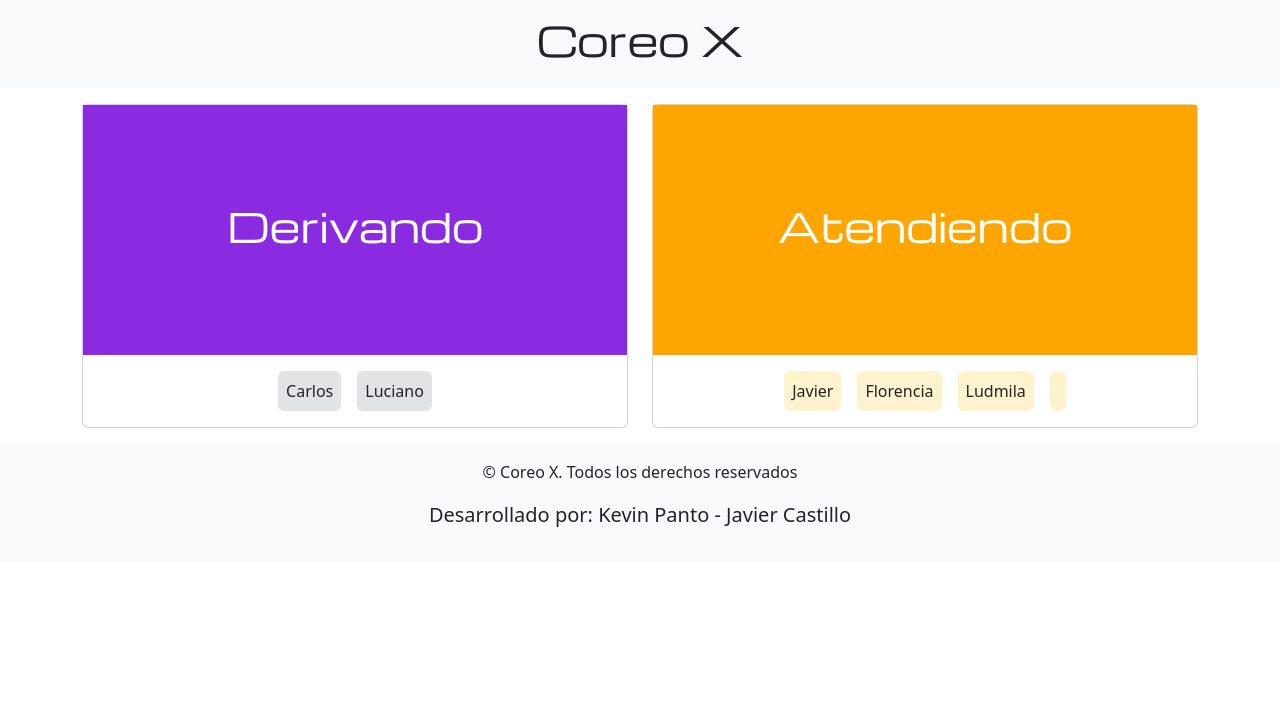
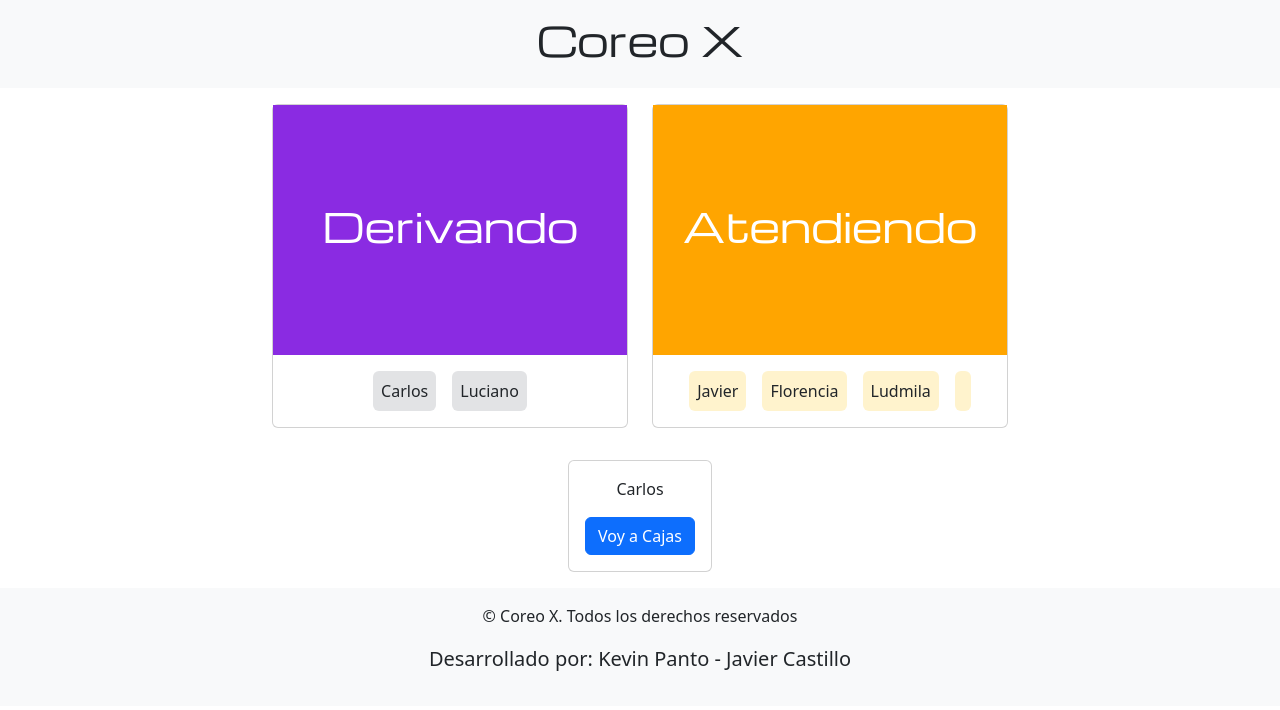
Before and after one commit to javicasstillo/Coreo-X, a React (Vite) app: page / in a window 1280 px wide. Shown: the top 710 px of the page. Built offline with nearby package versions, Linux system fonts and the light colour scheme; no server answers; the database is empty.

Commit message:
se termina

```diff
--- a/src/App.css
+++ b/src/App.css
@@ -18,3 +18,9 @@
     height: 250px;
     width: 250px;
 }
+
+.fondo3{
+    background-color:darkgray;
+    height: 250px;
+    width: 250px;
+}
--- a/src/components/Coreografia.jsx
+++ b/src/components/Coreografia.jsx
@@ -1,12 +1,11 @@
-import { useEffect, useState } from "react"
-import emailjs from '@emailjs/browser'
-import { db, ref, get, set } from '../firebase'
+import { useEffect, useState } from "react";
+import emailjs from '@emailjs/browser';
+import { db, ref, get, set, onValue } from '../firebase';
 
 function Coreografia(){
 
-
-    const [hora, setHora] = useState(0)
-    const [minuto, setMinuto] = useState(0)
+    const [hora, setHora] = useState(0);
+    const [minuto, setMinuto] = useState(0);
     const [usuarios, setUsuarios] = useState({
         usuario1: "",
         usuario2: "",
@@ -14,22 +13,37 @@ function Coreografia(){
         usuario4: "",
         usuario5: "",
         usuario6: "",
-        usuario7: "",
-    })
+    });
+    const [mostrarCarlos, setMostrarCarlos] = useState(false);
+    const [mensaje, setMensaje] = useState("Voy a Cajas");
 
     useEffect(() => {
         const intervalo = setInterval(() => {
-            const ahora = new Date()
-            setHora(ahora.getHours())
-            setMinuto(ahora.getMinutes())
-        }, 1000)
+            const ahora = new Date();
+            setHora(ahora.getHours());
+            setMinuto(ahora.getMinutes());
+        }, 1000);
 
-        return () => clearInterval(intervalo)
-    }, [])
+        return () => clearInterval(intervalo);
+    }, []);
 
-    useEffect(()=>{
-        condicionLogica()
-    }, [hora, minuto])
+    useEffect(() => {
+        condicionLogica();
+    }, [hora, minuto]);
+
+    // Listener para sincronizar mostrarCarlos con Firebase en tiempo real
+    useEffect(() => {
+        const estadoRef = ref(db, 'carlosEnCajas');
+        const unsubscribe = onValue(estadoRef, (snapshot) => {
+            const estado = snapshot.val();
+            if (estado !== null) {
+                setMostrarCarlos(estado);
+                setMensaje(estado ? "Voy a atender" : "Voy a cajas");
+            }
+        });
+
+        return () => unsubscribe();
+    }, []);
 
     const grupo1 = () => {
         setUsuarios({
@@ -60,73 +74,70 @@ function Coreografia(){
           usuario3: "Javier",
           usuario4: "Florencia",
           usuario5: "Ludmila",
+          usuario6: "",
         });
-}
+    };
 
-    const condicionLogica = async ()=>{
-
-        let nuevoGrupo = ""
-
+    const condicionLogica = async () => {
+        let nuevoGrupo = "";
 
         if (hora > 13 || (hora === 13 && minuto > 50)) {
-            nuevoGrupo = "grupo3"
-            grupo3()
-
-
-        }  else if(hora >12 || (hora === 12 && minuto > 30)){
-            nuevoGrupo = "grupo2"
-            grupo2()
-
-
+            nuevoGrupo = "grupo3";
+            grupo3();
+        } else if(hora >12 || (hora === 12 && minuto > 30)){
+            nuevoGrupo = "grupo2";
+            grupo2();
         } else if(hora >11 ||(hora === 11 && minuto >10) ){
-            nuevoGrupo = "grupo1"
-            grupo1()
-
-
+            nuevoGrupo = "grupo1";
+            grupo1();
         } else if(hora > 9 || (hora === 9 && minuto > 50)){
-            nuevoGrupo = "grupo2"
-            grupo2()
-
-
+            nuevoGrupo = "grupo2";
+            grupo2();
         } else if (hora > 8 || (hora === 8 && minuto > 29)){
-            nuevoGrupo = "grupo1"
-            grupo1()
-
-
+            nuevoGrupo = "grupo1";
+            grupo1();
         }
 
         if (nuevoGrupo) {
-            const grupoRef = ref(db, 'grupoActual')
-            const snapshot = await get(grupoRef)
-            const grupoGuardado = snapshot.exists() ? snapshot.val() : ""
+            const grupoRef = ref(db, 'grupoActual');
+            const snapshot = await get(grupoRef);
+            const grupoGuardado = snapshot.exists() ? snapshot.val() : "";
 
             if (nuevoGrupo !== grupoGuardado) {
-                enviarCorreo()
-                await set(grupoRef, nuevoGrupo) // actualiza grupo en Firebase
+                enviarCorreo();
+                await set(grupoRef, nuevoGrupo); // actualiza grupo en Firebase
             }
         }
-    }
+    };
 
-    const enviarCorreo = ()=>{
-
+    const enviarCorreo = () => {
         const parametros = {
             to_email: 'javier.castillo@naranjax.com',
             cc: 'mario.basteri@naranjax.com,florencia.brega@naranjax.com,ludmila.diaz@naranjax.com,carlos.sacon@naranjax.com,kevin.panto@naranjax.com'
-        }
+        };
 
         emailjs.send(
             'service_y237w8l',
             'template_cu8jcw3',
             parametros,
             'JIUVSc3n_dqzZhMU2'
-        )
+        );
 
-        console.log("correo enviado")
+        console.log("correo enviado");
+    };
 
-    }
+    // Actualiza estado en Firebase y local al hacer click
+    const avisarCajasCarlos = async () => {
+        const nuevoEstado = !mostrarCarlos;
+        setMostrarCarlos(nuevoEstado);
+        setMensaje(nuevoEstado ? "Voy a atender" : "Voy a cajas");
 
+        const estadoRef = ref(db, 'carlosEnCajas');
+        await set(estadoRef, nuevoEstado);
+    };
 
-    return <>
+    return (
+        <>
             <nav className="py-3 bg-body-tertiary">
                 <h3 className="text-center marca fs-1">Coreo X</h3>
             </nav>
@@ -135,32 +146,74 @@ function Coreografia(){
                 <section id="coreo">
                     <div className="container justify-content-center">
                         <div className="row gy-3 py-3 justify-content-center">
-                        <div className="col-12 col-md-6">
+
+                            <div className="col-12 col-md-4">
                                 <div className="card h-100 align-items-center">
                                     <div className="fondo1 w-100 d-flex align-items-center justify-content-center">
                                         <h3 className="fs-1 text-white marca">Derivando</h3>
                                     </div>
                                     <div className=" d-flex gap-3 my-auto py-3">
-                                    <p className="mb-0 p-2  rounded bg-secondary-subtle">{usuarios.usuario1}</p>
-                                    <p className="mb-0 p-2  rounded bg-secondary-subtle">{usuarios.usuario2}</p>
+                                        {/* Mostrar usuario1 solo si no es Carlos en cajas */}
+                                        {!(usuarios.usuario1 === "Carlos" && mostrarCarlos) && (
+                                            <p className="mb-0 p-2 rounded bg-secondary-subtle">{usuarios.usuario1}</p>
+                                        )}
+                                        {/* Mostrar usuario2 solo si no es Carlos en cajas */}
+                                        {!(usuarios.usuario2 === "Carlos" && mostrarCarlos) && (
+                                            <p className="mb-0 p-2 rounded bg-secondary-subtle">{usuarios.usuario2}</p>
+                                        )}
                                     </div>
                                 </div>
                             </div>
-                        <div className="col-12 col-md-6">
+
+                            <div className="col-12 col-md-4">
                                 <div className="card h-100 align-items-center">
                                     <div className="fondo2 w-100 d-flex align-items-center justify-content-center">
                                         <h3 className="fs-1 text-white marca">Atendiendo</h3>
                                     </div>
                                     <div className=" d-flex gap-3 my-auto py-3">
-                                    <p className="mb-0 p-2  rounded bg-warning-subtle">{usuarios.usuario3}</p>
-                                    <p className="mb-0 p-2  rounded bg-warning-subtle">{usuarios.usuario4}</p>
-                                    <p className="mb-0 p-2  rounded bg-warning-subtle">{usuarios.usuario5}</p>
-                                    <p className="mb-0 p-2  rounded bg-warning-subtle">{usuarios.usuario6}</p>
-                                </div>
+                                        {/* Mostrar usuario3 solo si no es Carlos en cajas */}
+                                        {!(usuarios.usuario3 === "Carlos" && mostrarCarlos) && (
+                                            <p className="mb-0 p-2 rounded bg-warning-subtle">{usuarios.usuario3}</p>
+                                        )}
+                                        {/* Mostrar usuario4 solo si no es Carlos en cajas */}
+                                        {!(usuarios.usuario4 === "Carlos" && mostrarCarlos) && (
+                                            <p className="mb-0 p-2 rounded bg-warning-subtle">{usuarios.usuario4}</p>
+                                        )}
+                                        {/* Mostrar usuario5 solo si no es Carlos en cajas */}
+                                        {!(usuarios.usuario5 === "Carlos" && mostrarCarlos) && (
+                                            <p className="mb-0 p-2 rounded bg-warning-subtle">{usuarios.usuario5}</p>
+                                        )}
+                                        {/* Mostrar usuario6 solo si no es Carlos en cajas */}
+                                        {!(usuarios.usuario6 === "Carlos" && mostrarCarlos) && (
+                                            <p className="mb-0 p-2 rounded bg-warning-subtle">{usuarios.usuario6}</p>
+                                        )}
                                     </div>
                                 </div>
                             </div>
 
+                            {mostrarCarlos && (
+                                <div className="col-12 col-md-4">
+                                    <div className="card h-100 align-items-center">
+                                        <div className="fondo3 w-100 d-flex align-items-center justify-content-center">
+                                            <h3 className="fs-1 text-white marca">En Cajas</h3>
+                                        </div>
+                                        <div className=" d-flex gap-3 my-auto py-3">
+                                            <p className="mb-0 p-2 rounded bg-warning-subtle">Carlos</p>
+                                        </div>
+                                    </div>
+                                </div>
+                            )}
+
+                        </div>
+                    </div>
+                </section>
+
+                <section id="botones">
+                    <div className="container py-3 d-flex justify-content-center gap-3 text-center">
+                        <div className="card p-3">
+                            <p>Carlos</p>
+                            <button className="btn btn-primary" onClick={avisarCajasCarlos}>{mensaje}</button>
+                        </div>
                     </div>
                 </section>
             </main>
@@ -169,10 +222,8 @@ function Coreografia(){
                 <p className="mb-3 text-center">&copy; Coreo X. Todos los derechos reservados</p>
                 <p className="lead text-center">Desarrollado por: Kevin Panto - Javier Castillo</p>
             </footer>
-
         </>
-
-
+    );
 }
 
-export default Coreografia
+export default Coreografia;
--- a/src/firebase.js
+++ b/src/firebase.js
@@ -1,19 +1,17 @@
-// src/firebase.js
-import { initializeApp } from 'firebase/app'
-import { getDatabase, ref, get, set } from 'firebase/database'
+import { initializeApp } from "firebase/app";
+import { getDatabase, ref, get, set, onValue } from "firebase/database";
 
 const firebaseConfig = {
-  apiKey: "AIzaSyA3d7W6sBpxD8Vo3_4YQ5L0flI29xt2Rwk",
-  authDomain: "backend-coreox.firebaseapp.com",
-  projectId: "backend-coreox",
-  storageBucket: "backend-coreox.firebasestorage.app",
-  messagingSenderId: "1013608152466",
-  appId: "1:1013608152466:web:1b1d633e20a3464160554b",
-  databaseURL: "https://backend-coreox-default-rtdb.firebaseio.com"
-
+  apiKey: process.env.REACT_APP_FIREBASE_API_KEY,
+  authDomain: process.env.REACT_APP_FIREBASE_AUTH_DOMAIN,
+  databaseURL: process.env.REACT_APP_FIREBASE_DATABASE_URL,
+  projectId: process.env.REACT_APP_FIREBASE_PROJECT_ID,
+  storageBucket: process.env.REACT_APP_FIREBASE_STORAGE_BUCKET,
+  messagingSenderId: process.env.REACT_APP_FIREBASE_MESSAGING_SENDER_ID,
+  appId: process.env.REACT_APP_FIREBASE_APP_ID,
 };
 
-const app = initializeApp(firebaseConfig)
-const db = getDatabase(app)
+const app = initializeApp(firebaseConfig);
+const db = getDatabase(app);
 
-export { db, ref, get, set }
+export { db, ref, get, set, onValue };
```
Also changed, not shown: 1 other file (tests, documents, lock files or other folders). Lines whose indentation alone changed are shown as unchanged.
